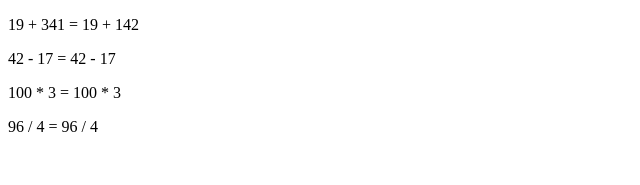
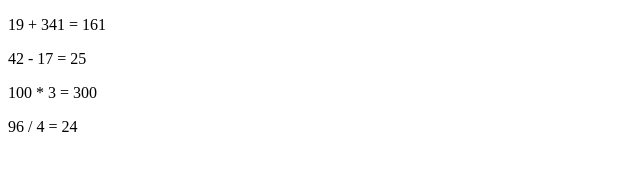
Before and after one commit to JSandersius/PropsCalculator, a React (Create React App) app in the folder propcalc/: page / in a window 1280 px wide. Shown: the top 185 px of the page, without its empty margins (0-640 px from the left). Built offline with nearby package versions, Linux system fonts and the light colour scheme.

Commit message:
added variable value and created a switch statment to run the calculations depending on operator and value

```diff
--- a/propcalc/src/components/Math.js
+++ b/propcalc/src/components/Math.js
@@ -6,9 +6,33 @@ import react from "react";
 //before anything lets retunr a span with all the props that are being
 	//passed in to ensure everything is working properly
 const Math = (props) => {
+	let value;
 
-	return <span>{props.num1} {props.operator} {props.num2}</span>;
+	switch (props.operator) {
+		case "+":
+			value = props.num1 + props.num2;
+			break;
+		case "-":
+			value = props.num1 - props.num2;
+			break;
+		case "*":
+			value = props.num1 * props.num2;
+			break;
+		case "/":
+			value = props.num1 / props.num2;
+			break;
+		default:
+			value = NaN;
 	}
+
+	return <span>{value}</span>;
+	}
+//now that this is all working properly, we need to do some logic
+	//lets get to some calculations before we return a value
+		//to do these calculations we are going to create a variable value
+			//we'll create a switch statement to run the calculation depending
+			//on the operator and set the variable value based on that
+				//we can then return a span with the calculated value
 
 
 export default Math;
```
